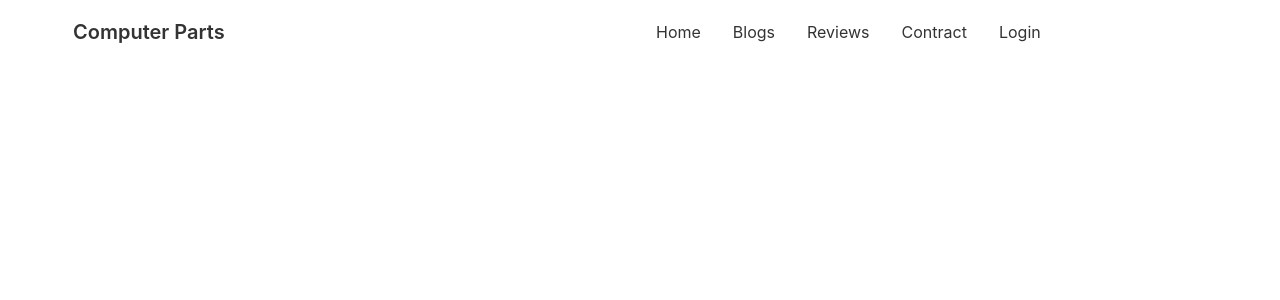
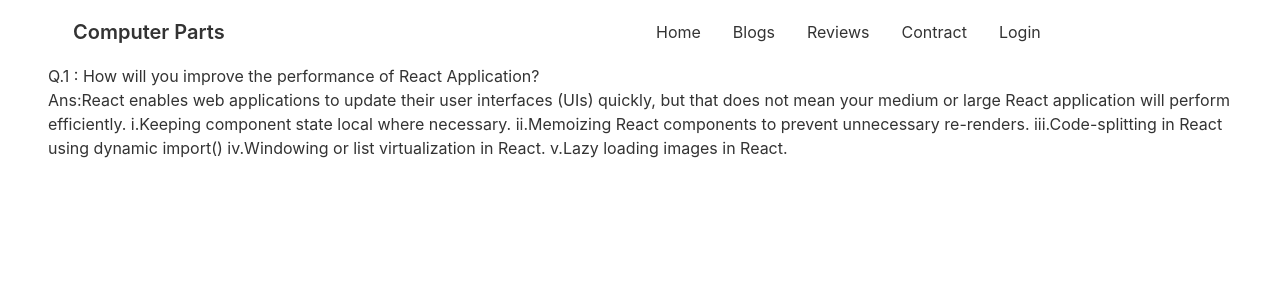
Before and after one commit to Ummepinki/computer-parts-manufacturer-website-client-side, a React (Create React App) app: page /blogs in a window 1280 px wide. Shown: the top 300 px of the page. Built offline with nearby package versions, Linux system fonts and the light colour scheme.

Commit message:
banner added

```diff
--- a/src/App.js
+++ b/src/App.js
@@ -10,7 +10,7 @@ function App() {
       <Navbar></Navbar>
       <Routes>
         <Route path="/" element={<Home />} />
-        <Route path="about" element={<Blogs />} />
+        <Route path="/blogs" element={<Blogs />} />
       </Routes>
     </div>
   );
--- a/src/Pages/Blogs/Blogs.js
+++ b/src/Pages/Blogs/Blogs.js
@@ -3,7 +3,14 @@ import React from 'react';
 const Blogs = () => {
     return (
         <div>
-
+            <h2>Q.1 : How will you improve the performance of React Application?</h2>
+            <p>Ans:React enables web applications to update their user interfaces (UIs) quickly, but that does not mean your medium or large React application will perform efficiently.
+                i.Keeping component state local where necessary.
+                ii.Memoizing React components to prevent unnecessary re-renders.
+                iii.Code-splitting in React using dynamic import()
+                iv.Windowing or list virtualization in React.
+                v.Lazy loading images in React.
+            </p>
         </div>
     );
 };
```
